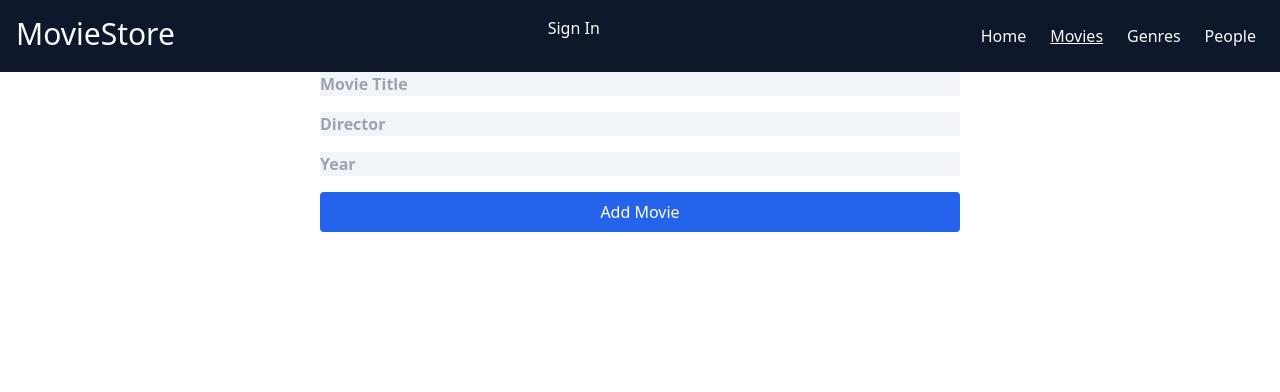
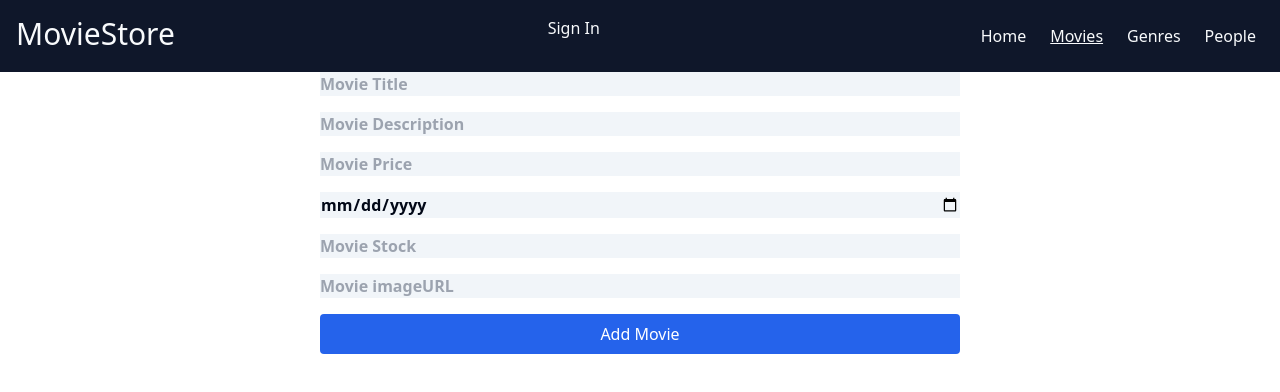
Before and after one commit to Gr-24-07/movie-shop, a Next.js app: page /movies in a window 1280 px wide. Shown: the top 392 px of the page. Built offline with nearby package versions, Linux system fonts and the light colour scheme; no server answers.

Commit message:
addmovie

```diff
--- /dev/null
+++ b/app/actions/movies.ts
@@ -0,0 +1,49 @@
+'use server'
+import prisma from "@/lib/db";
+import { revalidatePath } from "next/cache";
+import { redirect } from "next/navigation";
+import { bigint, string, z } from "zod";
+
+const movievalidation = z.object({
+        title: z.string(),
+        description: z.string(),
+        price: z.coerce.number().int(),
+        releaseDate:z.coerce.date(),
+        stock: z.coerce.number(),
+        imageURL: z.string(),
+
+});
+
+export async function addmovie(formData: FormData) {
+    const data = Object.fromEntries(formData.entries());
+    let validatedData;
+
+    try {
+        validatedData = await movievalidation.parseAsync(data);
+    } catch (error) {
+        console.error('Validation error:', error);
+        return;
+    }
+
+    if (!validatedData) {
+        console.error("No validated data found");
+        return;
+    }
+
+    try {
+        await prisma.movie.create({
+            data: {
+                title: validatedData.title,
+                description: validatedData.description,
+                price: validatedData.price,
+                releaseDate: validatedData.releaseDate,
+                stock: validatedData.stock,
+                imageURL: validatedData.imageURL,
+            }
+        });
+    } catch (error) {
+        console.error(error);
+        return;
+    }
+    revalidatePath("./movie");
+}
--- a/app/movies/page.tsx
+++ b/app/movies/page.tsx
@@ -1,38 +1,58 @@
 "use client";
-import {useState} from 'react';
+
+import { addmovie } from "../actions/movies";
+
 
 
 
 export default function AddMovie() {
-    const [title, setTitle] = useState("");
-    const [director, setDirector] = useState("");
-    const [year, setYear] = useState("");
 
     return (
         <div className="flex justify-center">
-        <form className='flex flex-col w-1/2 gap-4'>
+        <form action={addmovie} className="flex flex-col w-1/2 gap-4">
 
             <input className="text-left font-bold bg-slate-100"
             type="text"
-            value={title}
-            onChange={(e)=> setTitle(e.target.value)}
             placeholder="Movie Title"
             required
+            name="title"
             />
             <input className="text-left font-bold bg-slate-100"
             type="text"
-            value={director}
-            onChange={(e)=> setDirector(e.target.value)}
-            placeholder="Director"
+            placeholder="Movie Description"
+            name="description"
+
             required
             />
             <input className="text-left font-bold bg-slate-100"
             type="number"
-            value={year}
-            onChange={(e)=> setYear(e.target.value)}
-            placeholder="Year"
+            placeholder="Movie Price"
+            name="price"
             required
             />
+
+           <input className="text-left font-bold bg-slate-100"
+            type="date"
+            placeholder="Movie releaseDate"
+            name="releaseDate"
+            required
+            />
+
+          <input className="text-left font-bold bg-slate-100"
+            type="number"
+            placeholder="Movie Stock"
+            name="stock"
+            required
+            />
+
+         <input className="text-left font-bold bg-slate-100"
+            type="string"
+            placeholder="Movie imageURL"
+            name="imageURL"
+            required
+            />
+
+
             <button className="p-2 bg-blue-600 text-white rounded" >
                 Add Movie
                 </button>
```
Also changed, not shown: 1 other file (tests, documents, lock files or other folders).
